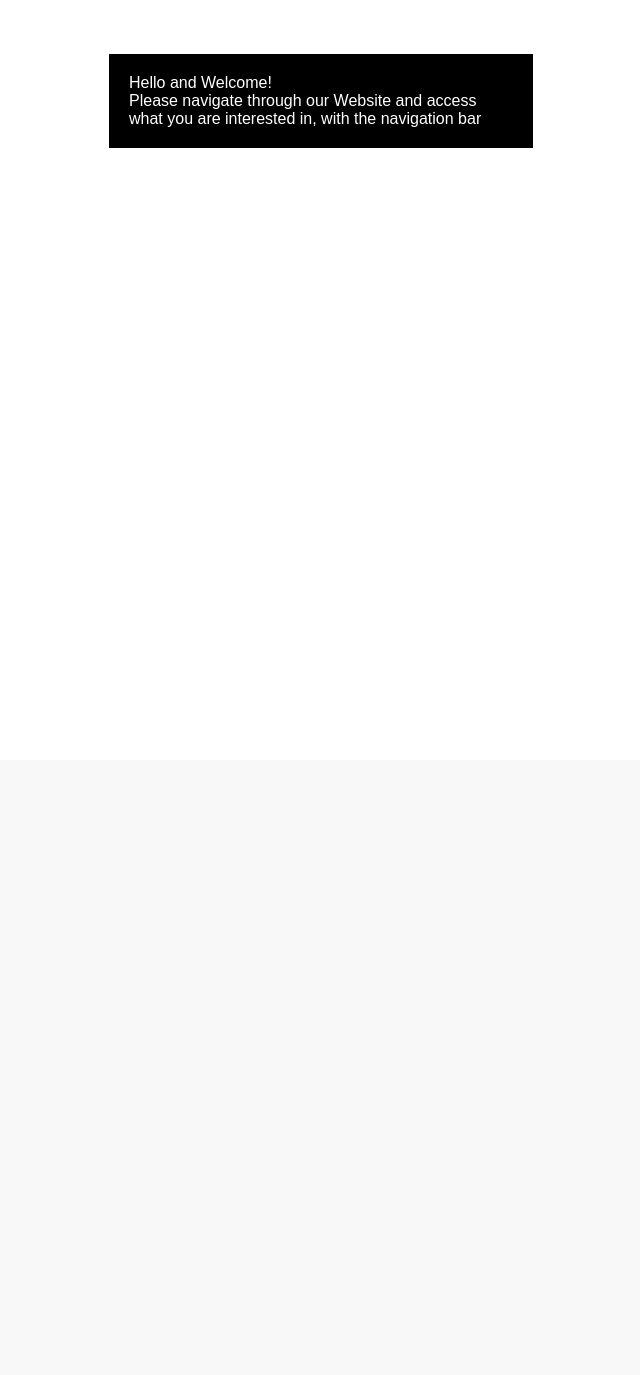
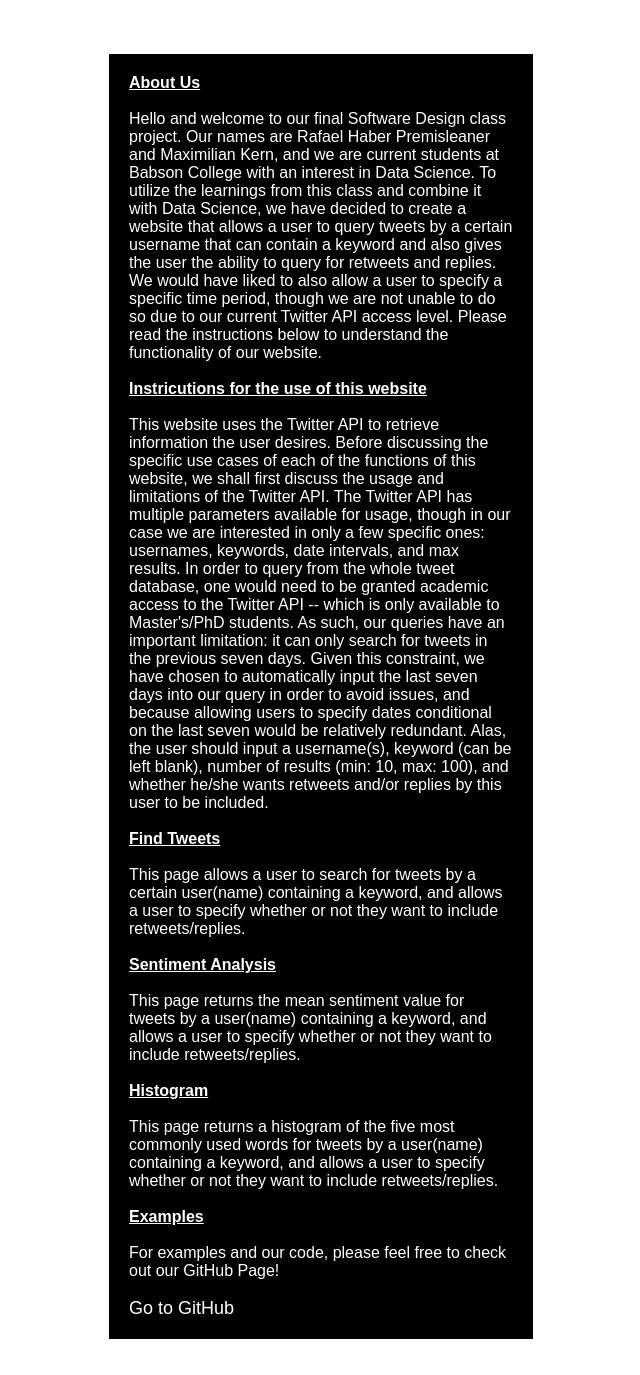
Before and after one commit to rpremis1/rafa-max-OIM3640, a Flask app: page / in a window 1280 px wide. Shown: the part 40-1415 px from the top of the page, without its empty margins (319-959 px from the left). Before the commit the page ends 188 px from the top, so only its background shows below. Run offline with Flask 2, Linux system fonts and the light colour scheme; parts of the project's set-up code (start-up, migrations or seed data) failed here and were passed over.

Commit message:
Update index.html

```diff
--- a/templates/index.html
+++ b/templates/index.html
@@ -28,7 +28,6 @@
         justify-content: center;
         align-items: center;
       }
-
       .container ul li {
         display: inline-block;
         padding: 10px 15px;
@@ -38,7 +37,6 @@
         text-decoration: none;
         font-size: large;
       }
-
       p {
         background-color: black;
         color: white;
@@ -72,16 +70,63 @@
     <br />
     <br />
     <br />
-
     <p>
-      Hello and Welcome!
+      <b><u>About Us</u></b> <br /><br />
+      Hello and welcome to our final Software Design class project. Our names
+      are Rafael Haber Premisleaner and Maximilian Kern, and we are current
+      students at Babson College with an interest in Data Science. To utilize
+      the learnings from this class and combine it with Data Science, we have
+      decided to create a website that allows a user to query tweets by a
+      certain username that can contain a keyword and also gives the user the
+      ability to query for retweets and replies. We would have liked to also
+      allow a user to specify a specific time period, though we are not unable
+      to do so due to our current Twitter API access level. Please read the
+      instructions below to understand the functionality of our website.
       <br />
-      Please navigate through our Website and access what you are interested in,
-      with the navigation bar
+      <br />
+      <b><u>Instricutions for the use of this website</u></b> <br /><br />
+      This website uses the Twitter API to retrieve information the user
+      desires. Before discussing the specific use cases of each of the functions
+      of this website, we shall first discuss the usage and limitations of the
+      Twitter API. The Twitter API has multiple parameters available for usage,
+      though in our case we are interested in only a few specific ones:
+      usernames, keywords, date intervals, and max results. In order to query
+      from the whole tweet database, one would need to be granted academic
+      access to the Twitter API -- which is only available to Master's/PhD
+      students. As such, our queries have an important limitation: it can only
+      search for tweets in the previous seven days. Given this constraint, we
+      have chosen to automatically input the last seven days into our query in
+      order to avoid issues, and because allowing users to specify dates
+      conditional on the last seven would be relatively redundant. Alas, the
+      user should input a username(s), keyword (can be left blank), number of
+      results (min: 10, max: 100), and whether he/she wants retweets and/or
+      replies by this user to be included.
+      <br /><br />
+      <b><u>Find Tweets</u></b> <br /><br />
+      This page allows a user to search for tweets by a certain user(name)
+      containing a keyword, and allows a user to specify whether or not they
+      want to include retweets/replies.
+      <br />
+      <br />
+      <b><u>Sentiment Analysis</u></b> <br /><br />
+      This page returns the mean sentiment value for tweets by a user(name)
+      containing a keyword, and allows a user to specify whether or not they
+      want to include retweets/replies.
+      <br />
+      <br />
+      <b><u>Histogram</u></b> <br /><br />
+      This page returns a histogram of the five most commonly used words for
+      tweets by a user(name) containing a keyword, and allows a user to specify
+      whether or not they want to include retweets/replies.
+      <br />
+      <br />
+      <b><u>Examples</u></b> <br /><br />
+      For examples and our code, please feel free to check out our GitHub Page!
       <br>
-      </p>
-
-
-
+      <br>
+      <a href="https://github.com/theMaxK/rafa-max-OIM3640/blob/main/README.md">Go to GitHub</a>
+    </p>
+    <br />
+    <br />
   </body>
 </html>
```
